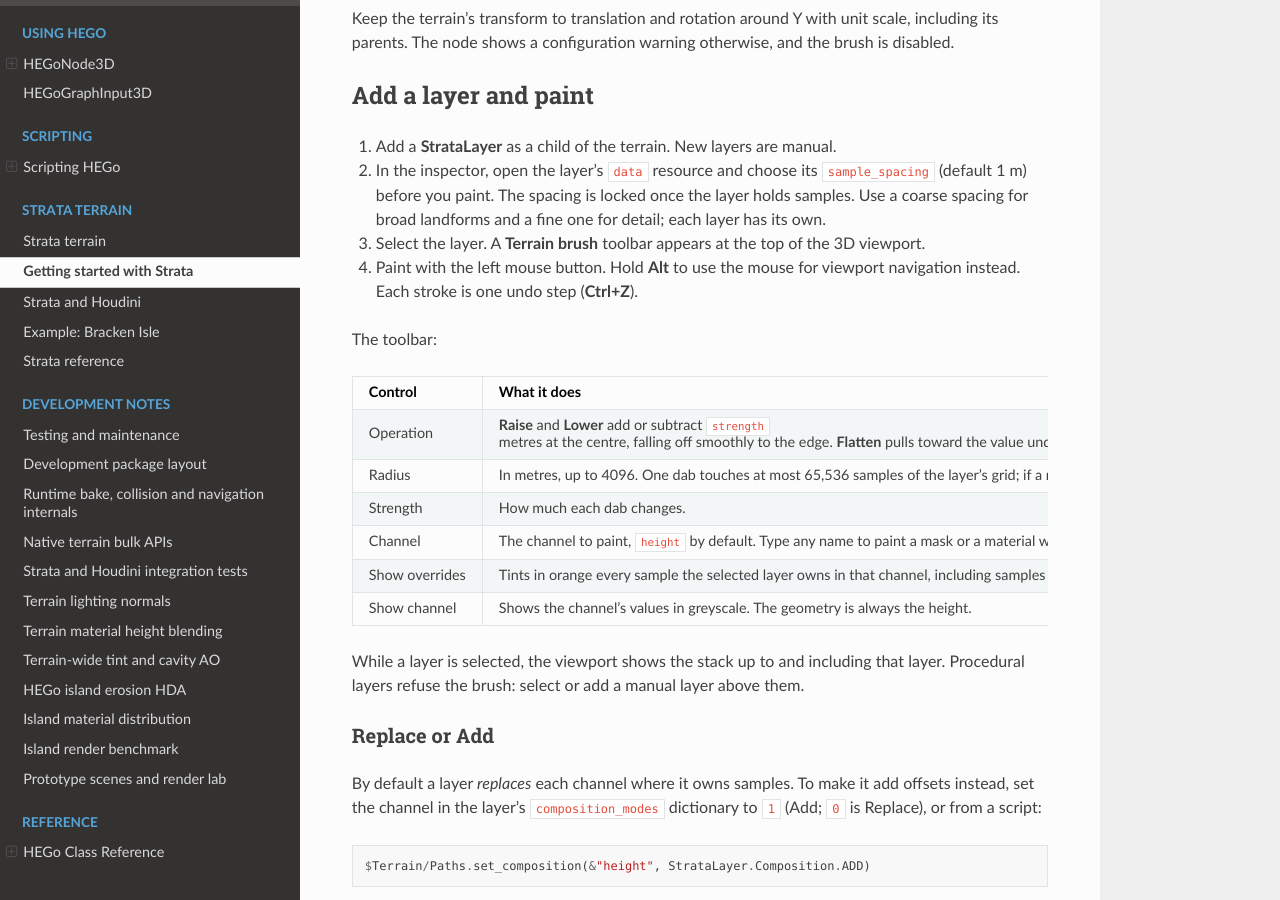
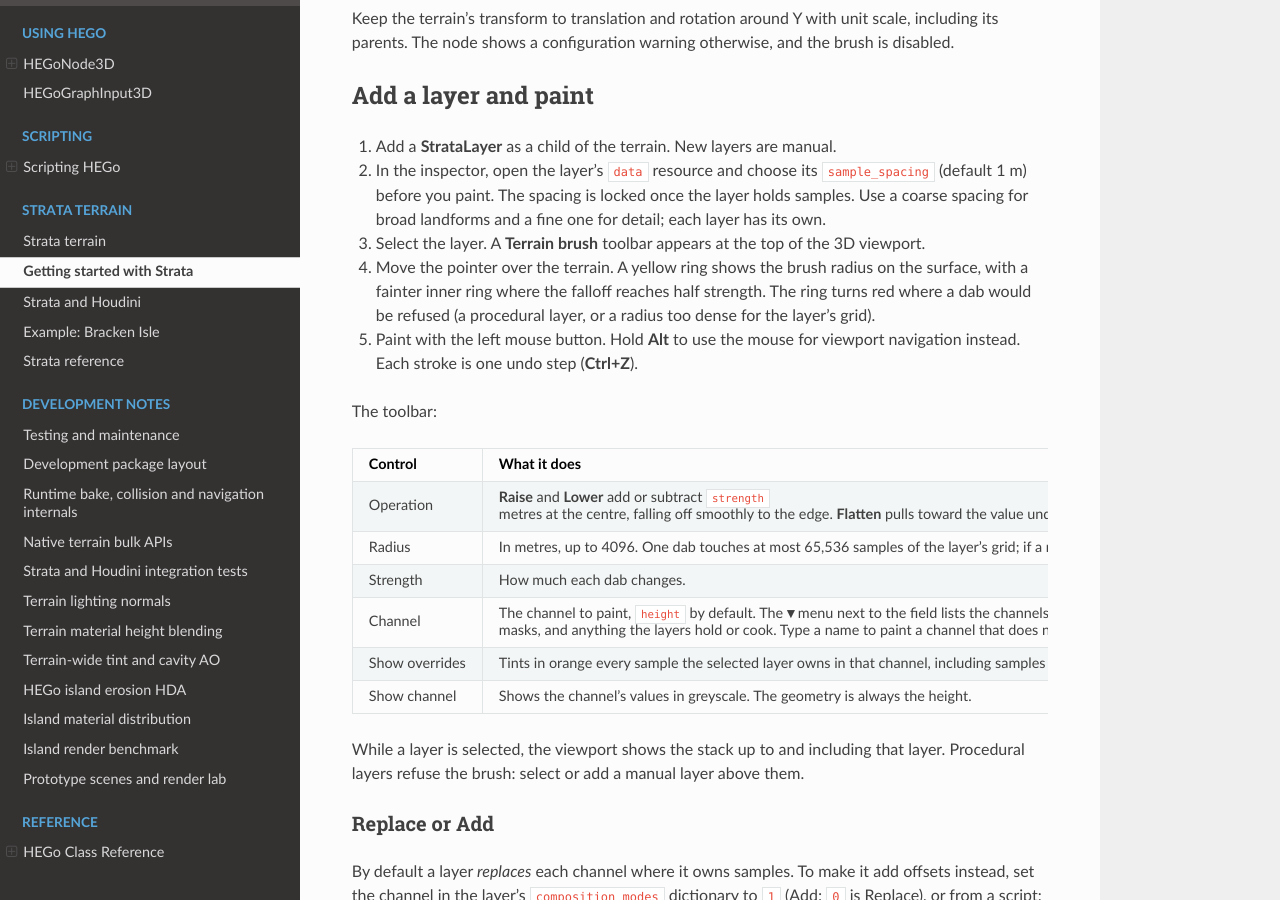
Before and after one commit to peterprickarz/hego, a Sphinx documentation site: the page built from docs/strata/getting_started.md, in a window 1280 px wide and 900 px high, scrolled down 1118 px. Built offline with Sphinx 7.4.7 and the Read the Docs theme 3.1.0, drawn with Linux system fonts in a browser that asks for light colours; some of the changed text lies outside the part shown.

Commit message:
Show the brush footprint and list existing channels in the Strata toolbar
StrataBrushCursor draws two bands on the previewed surface under the pointer: the
dab radius and the half-influence radius, red when the dab would be refused
(procedural layer or a radius too dense for the layer's grid). It is an unsaved
internal child of the terrain and follows the pointer whether or not a stroke is
in progress. A menu next to the Channel field lists the channels the terrain
already has: height, the material weight channels with their material names,
the canonical masks and whatever the layers hold or cook.

Co-Authored-By: Claude Fable 5.1 <noreply@anthropic.com>

```diff
--- a/docs/strata/getting_started.md
+++ b/docs/strata/getting_started.md
@@ -51,7 +51,11 @@ disabled.
    (default 1 m) before you paint. The spacing is locked once the layer holds samples. Use a
    coarse spacing for broad landforms and a fine one for detail; each layer has its own.
 3. Select the layer. A **Terrain brush** toolbar appears at the top of the 3D viewport.
-4. Paint with the left mouse button. Hold **Alt** to use the mouse for viewport navigation
+4. Move the pointer over the terrain. A yellow ring shows the brush radius on the surface,
+   with a fainter inner ring where the falloff reaches half strength. The ring turns red
+   where a dab would be refused (a procedural layer, or a radius too dense for the layer's
+   grid).
+5. Paint with the left mouse button. Hold **Alt** to use the mouse for viewport navigation
    instead. Each stroke is one undo step (**Ctrl+Z**).
 
 The toolbar:
@@ -61,7 +65,7 @@ The toolbar:
 | Operation | **Raise** and **Lower** add or subtract `strength` metres at the centre, falling off smoothly to the edge. **Flatten** pulls toward the value under the point where the stroke started. **Smooth** pulls toward the average of neighbouring samples. **Erase** releases the samples, so this layer stops overriding and the layers below show through. |
 | Radius | In metres, up to 4096. One dab touches at most 65,536 samples of the layer's grid; if a radius is too large for the layer's spacing, the toolbar says so and suggests a radius, or a new, coarser layer. |
 | Strength | How much each dab changes. |
-| Channel | The channel to paint, `height` by default. Type any name to paint a mask or a material weight. |
+| Channel | The channel to paint, `height` by default. The **▾** menu next to the field lists the channels this terrain already has: `height`, the material weight channels (with their material names), the `hole` and `nav_exclusion` masks, and anything the layers hold or cook. Type a name to paint a channel that does not exist yet. |
 | Show overrides | Tints in orange every sample the selected layer owns in that channel, including samples whose value happens to equal the ground below. |
 | Show channel | Shows the channel's values in greyscale. The geometry is always the height. |
 
@@ -120,9 +124,9 @@ you paint or cook like any other.
 3. **Name a weight channel for each material.** Fill `editor_material_channels` with one
    channel name per material, in the same order, for example
    `material_sand`, `material_grass`, `material_rock`.
-4. **Paint the weights.** Select a manual layer, type a material channel into the brush's
-   **Channel** field and **Raise** it where that material should appear. Weights must stay
-   zero or positive.
+4. **Paint the weights.** Select a manual layer, pick the material from the brush's
+   **Channel ▾** menu (it lists every material channel with its material name) and
+   **Raise** it where that material should appear. Weights must stay zero or positive.
 
 The editor composes the material channels through the stack on a 4 m grid, keeps the four
 strongest materials at each point and normalizes their weights; the renderer then blends
```
Also changed, not shown: 4 other files.
